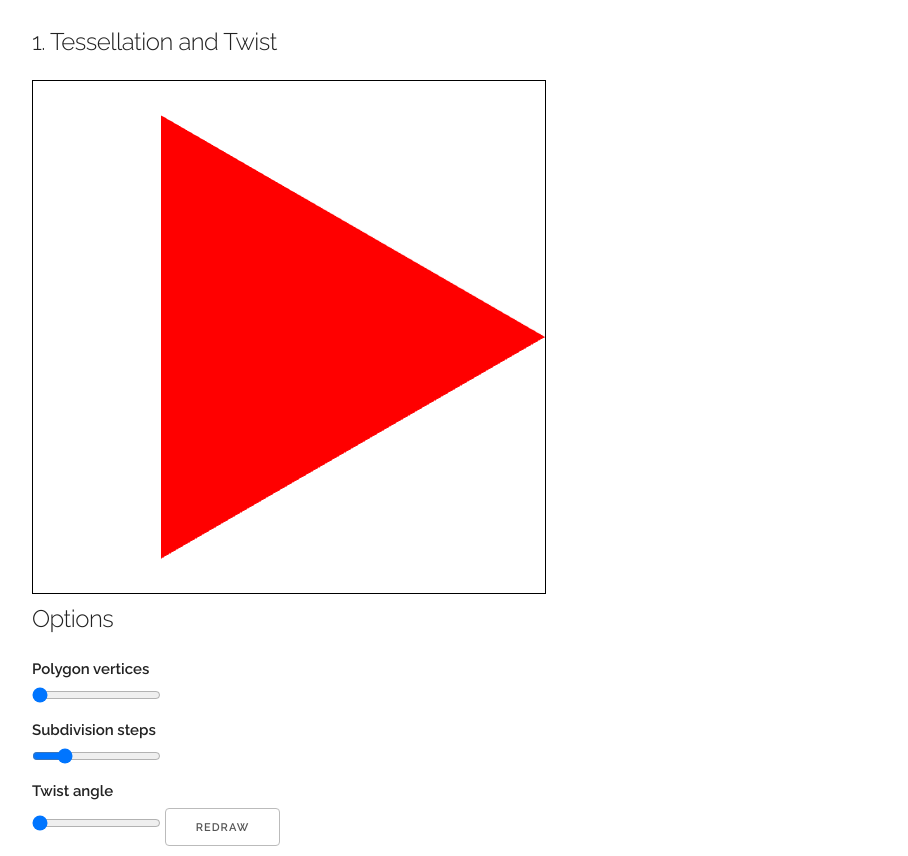
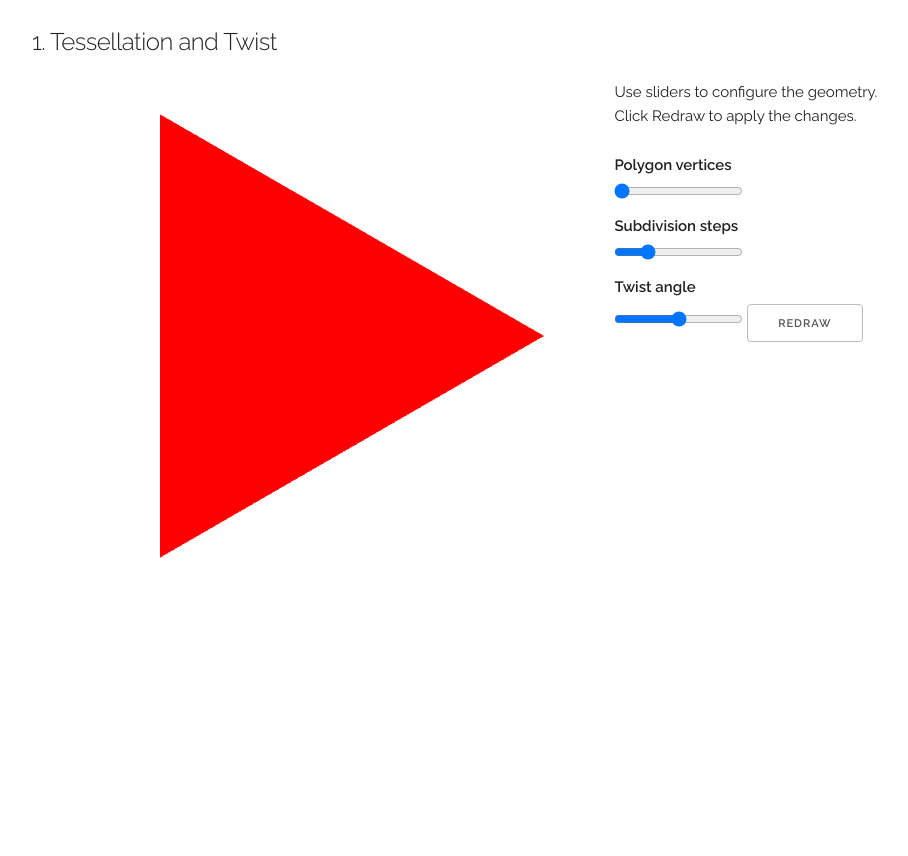
Before and after one commit to msalkovic/coursera-webgl, a plain HTML site: page assignment1/a1.html in a window 1280 px wide. Shown: the whole page, without its empty margins (128-1036 px from the left). After the commit the page ends 800 px from the top, so only its background shows below. Drawn offline with Linux system fonts and the light colour scheme.

Commit message:
Add columns and instructions

```diff
--- a/assignment1/a1.html
+++ b/assignment1/a1.html
@@ -42,11 +42,18 @@
 <body>
   <div class="container">
   <h5 style="margin-top: 1em">1. Tessellation and Twist</h5>
-    <canvas id="gl-canvas" width="512" height="512" style="border: 1px solid black">
+  <div class="row">
+    <div class="seven columns">
+      <canvas id="gl-canvas" width="512" height="512">
         Oops ... your browser doesn't support the HTML5 canvas element
       </canvas>
+    </div>
 
-    <h5>Options</h5>
+    <div class="four columns">
+      <p>
+      Use sliders to configure the geometry.</br>
+      Click Redraw to apply the changes.
+      </p>
       <label for="num-vertices">Polygon vertices</label>
       <input name="num-vertices" id="num-vertices" type="range" min="3" max="8" step="1" value="3">
 
@@ -54,9 +61,11 @@
       <input name="num-subdivisions" id="num-subdivisions" type="range" min="1" max="10" step="1" value="3">
 
       <label for="twist-angle">Twist angle</label>
-    <input name="twist-angle" id="twist-angle" type="range" min="0" max="180" step="1" value="0">
+      <input name="twist-angle" id="twist-angle" type="range" min="-180" max="180" step="1" value="0">
 
       <button type="button" onclick="window.app.redraw();">Redraw</button>
+    </div>
+  </div>
   </div>
 
 </body>
```
Lines whose indentation alone changed are shown as unchanged.
